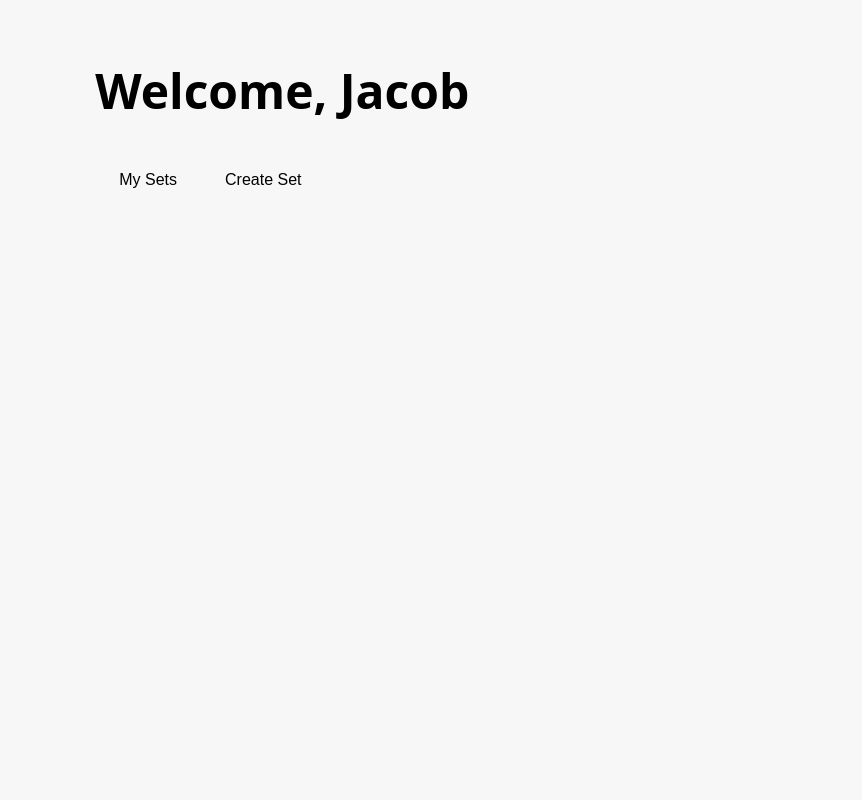
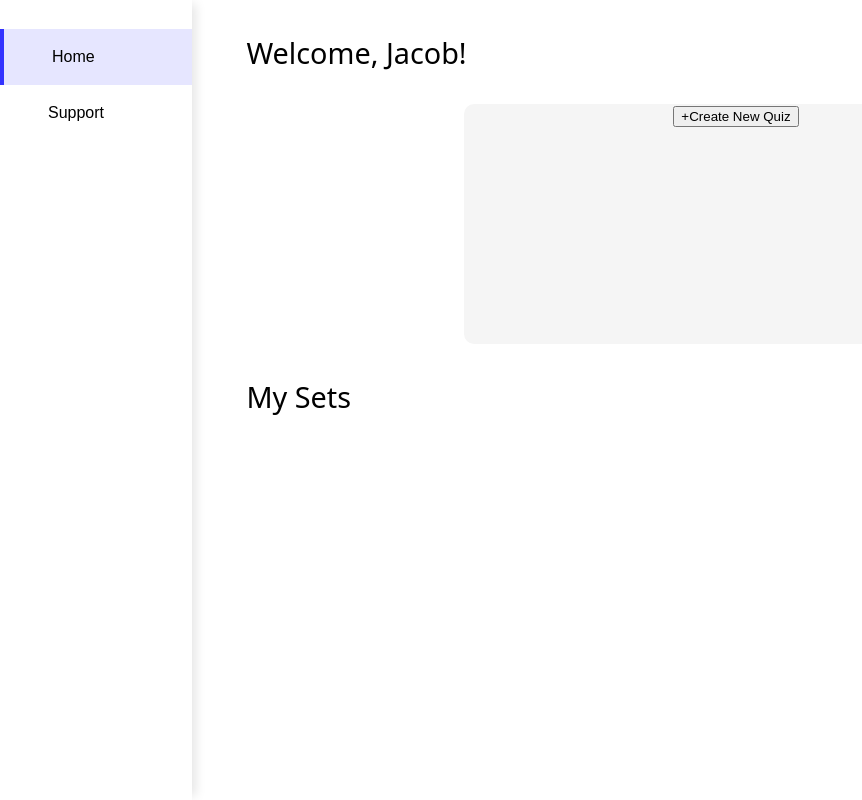
Before and after one commit to jacobyangg9/quizly, a React (Vite) app: page /dashboard in a window 1280 px wide. Shown: the whole page, without its empty margins (0-862 px from the left). Built offline with nearby package versions, Linux system fonts and the light colour scheme.

Commit message:
Created the dashboard menu

```diff
--- a/src/Dashboard/Dashboard.css
+++ b/src/Dashboard/Dashboard.css
@@ -1,33 +1,73 @@
 body {
-    background-color: hsl(0, 0%, 97%);
+    font-family:system-ui, -apple-system, BlinkMacSystemFont, 'Segoe UI', Roboto, Oxygen, Ubuntu, Cantarell, 'Open Sans', 'Helvetica Neue', sans-serif;
+    margin: 0;
+    margin-left: 15%;
+}
+
+#welcomeMessageWrapper {
+    margin-top: 3%;
+    margin-left: 5%;
+}
+
+#welcomeMessage {
+    font-weight: 500;
+    font-size: 1.8rem;
+}
+
+#createNewQuizWrapper {
+    text-align: center;
+    background-color: hsl(0, 0%, 96%);
+    border-radius: 10px;
+    width: 50%;
+    height: 30vh;
+}
+
+#createNewQuizContainer {
+    display: flex;
+    justify-content: center;
+    margin-top: 3%;
+}
+
+#mySetsMessageWrapper {
+    margin-top: 3%;
+    margin-left: 5%;
+}
+
+#mySetsMessage {
+    font-weight: 500;
+    font-size: 1.8rem;
 }
 
 .dashboardMenu {
-    font-family:system-ui, -apple-system, BlinkMacSystemFont, 'Segoe UI', Roboto, Oxygen, Ubuntu, Cantarell, 'Open Sans', 'Helvetica Neue', sans-serif;
-    padding-left: 5%;
-    padding-top: 0.5%;
+    position: fixed;
+    display: flex;
+    flex-direction: column;
+    background-color: white;
+    box-shadow: 8px 0 10px -4px rgba(0,0,0,0.1);
+    height: 100vh;
+    width: 15%;
+    top: 0;
+    left: 0;
+
 }
 
-#dashboardMenuBigText {
-    color: black;
-    font-size: 3em;
-    margin-bottom: 2%;
-    padding: 1% 2%;
-    background-color: hsl(0, 0%, 97%);
+.dashboardMenuButtons {
+    padding: 10%;
+    background-color: white;
+    border: none;
+    cursor: pointer;
+    text-align: left;
+    padding-left: 25%;
+    font-size: 1rem;
+    cursor: pointer;
 }
 
-.tabButtons {
-    background-color: hsl(0, 0%, 97%);
-    border: none;
-    font-size: 1em;
-    padding: 1% 2%;
+.dashboardMenuButtons:hover {
+    color: hsl(240, 100%, 65%);
 }
 
-.tabButtons:hover {
-    cursor: pointer;
-    background-color: hsl(0, 0%, 93%)
+#dashboardMenuHome {
+    margin-top: 15%;
+    background-color: hsl(240, 100%, 95%);
+    border-left: 4px solid hsl(240, 100%, 60%);
 }
-
-#tabButtonOne {
-    margin-left: 2%;
-}
--- a/src/Dashboard/Dashboard.jsx
+++ b/src/Dashboard/Dashboard.jsx
@@ -4,15 +4,22 @@ function Dashboard() {
     return(
         <>
             <div className="dashboardMenu">
-                <h1 id="dashboardMenuBigText">Welcome, Jacob</h1>
-                <button className="tabButtons" id="tabButtonOne">My Sets</button>
-                <button className="tabButtons">Create Set</button>
+                <button className="dashboardMenuButtons" id="dashboardMenuHome">Home</button>
+                <button className="dashboardMenuButtons">Support</button>
             </div>
-            <div>
-
+            <div id="welcomeMessageWrapper">
+                <h1 id="welcomeMessage">Welcome, Jacob!</h1>
             </div>
-            <div>
-
+            <div id="createNewQuizContainer">
+                <div id="createNewQuizWrapper">
+                    <button>
+                        <span>+</span>
+                        Create New Quiz
+                    </button>
+                </div>
+            </div>
+            <div id="mySetsMessageWrapper">
+                <h1 id="mySetsMessage">My Sets</h1>
             </div>
         </>
     )
```
